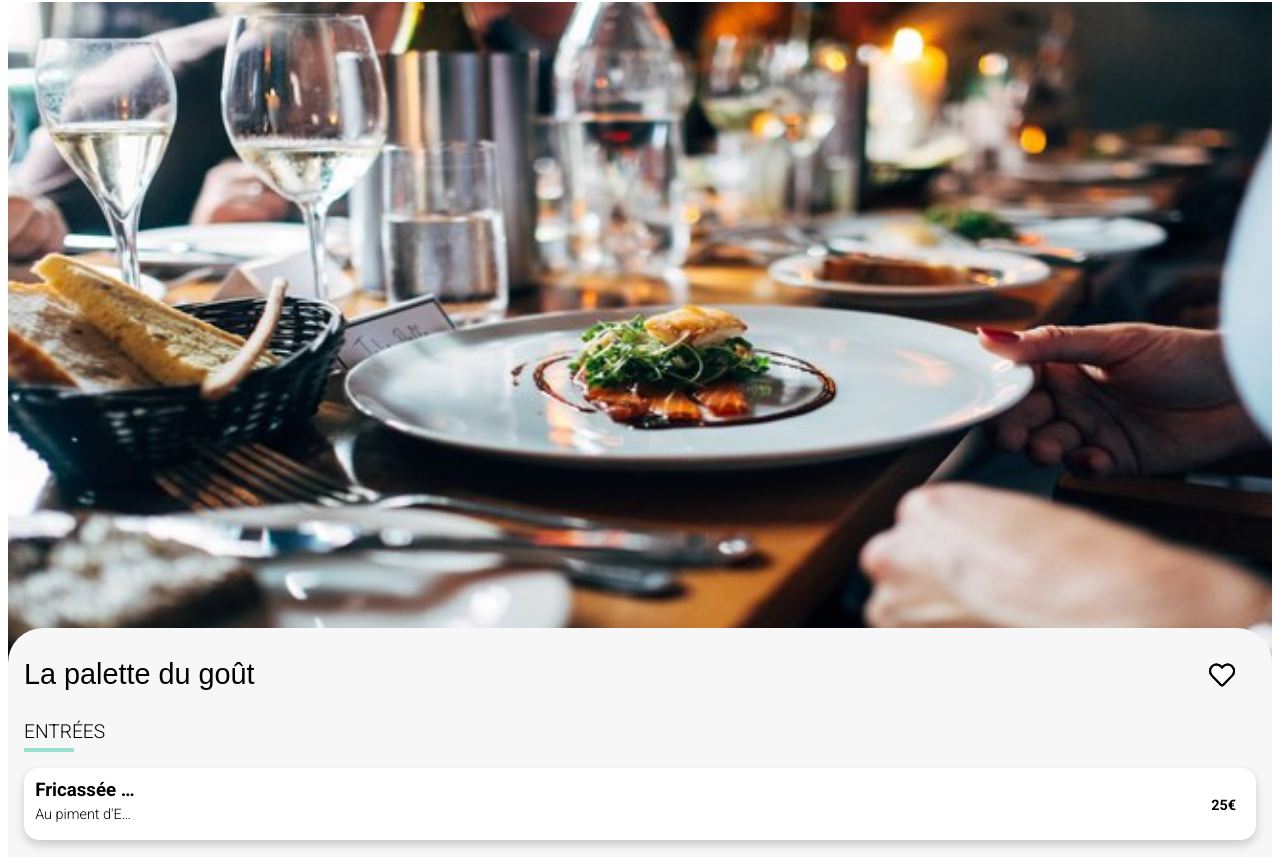
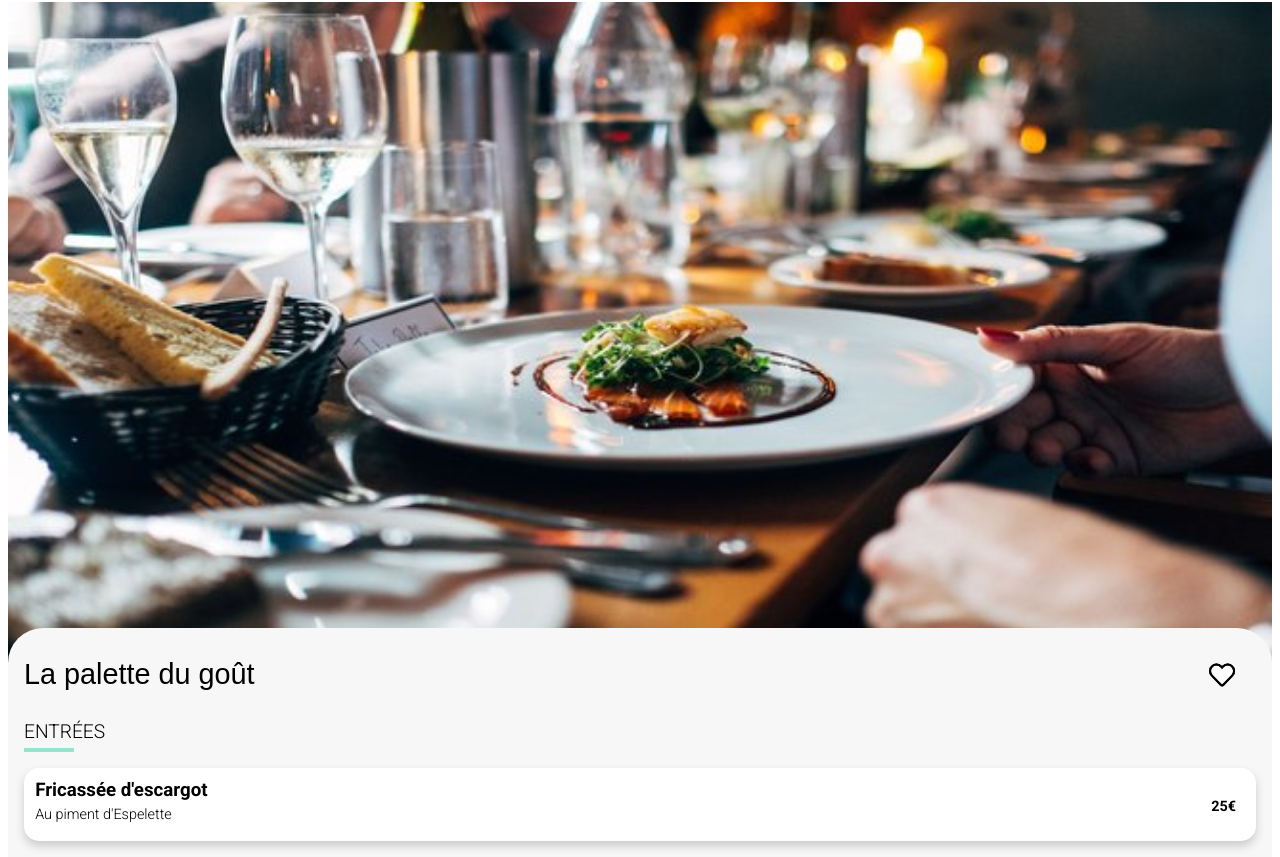
Before and after one commit to christophe-niclin/NiclinChristophe_3_13012021, a plain HTML site: page menu_1.html in a window 1280 px wide. Shown: the part 52-909 px from the top of the page. Drawn offline with Linux system fonts and the light colour scheme; a web font is replaced by a local one.

Commit message:
... bug en cours

```diff
--- a/sass/main.scss
+++ b/sass/main.scss
@@ -220,6 +220,16 @@ body {
     &__titre {}
 }
 
+@mixin multiLineEllipsis($lineHeight: 1em, $lineCount: 1, $bgColor: white){
+    overflow: hidden;
+    line-height: $lineHeight;
+    max-height: $lineHeight * $lineCount;
+    /* pas de point, si point avec white-space bug à corriger */
+
+
+
+  }
+
 .card {
     background-color: white;
     border-radius: 15px;
@@ -260,10 +270,9 @@ body {
                 width: 70%;
                 padding-right: 10px;
 
-                overflow: hidden;
-                text-overflow: ellipsis;
-                white-space: nowrap;
-                width: 100px; /* à 100px pas de bug, mais trop court et pas augmentation prog */
+
+
+                @include multiLineEllipsis($lineHeight: 1.2em, $lineCount: 1, $bgColor: white);
 
 
 
@@ -284,10 +293,9 @@ body {
                 width: 70%;
                 padding-right: 10px;
 
-                overflow: hidden;
-                text-overflow: ellipsis;
-                white-space: nowrap;
-                width: 100px;
+
+
+                @include multiLineEllipsis($lineHeight: 1.2em, $lineCount: 1, $bgColor: white);
 
 
 
```
Also changed, not shown: sass/main.css, sass/main.min.css.
